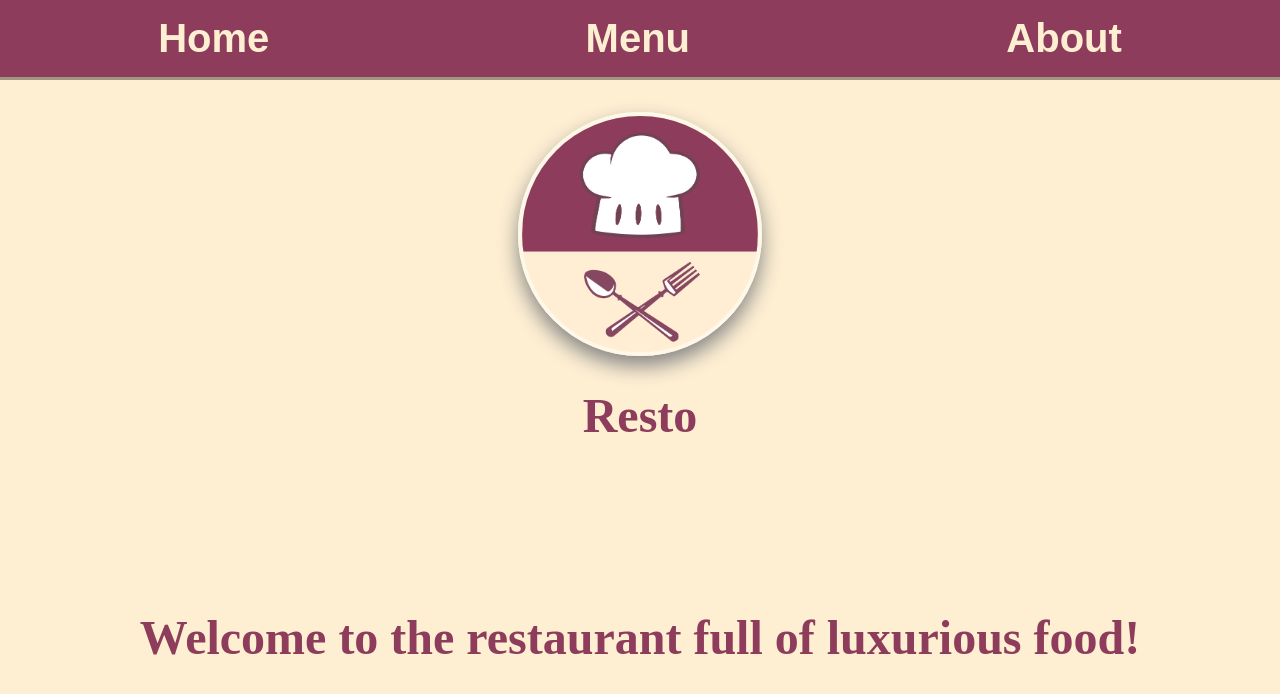
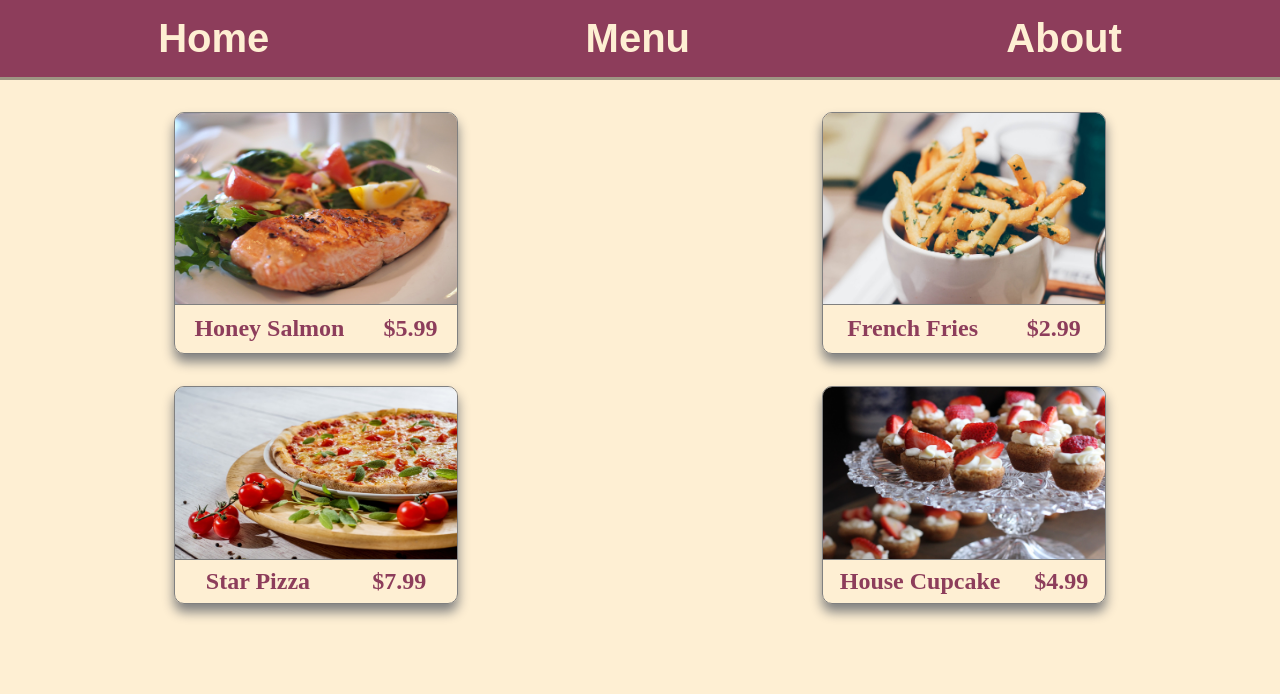
Before and after one commit to VerxMaxum/odin-restaurant, a website built with webpack: page src/index.html in a window 1280 px wide. Built offline with nearby package versions, Linux system fonts and the light colour scheme.

Commit message:
Style for menu page

```diff
--- /dev/null
+++ b/src/homePageLoader.js
@@ -0,0 +1,51 @@
+import './styles.css';
+import Logo from '../assets/logo.png'
+
+export function loadHome() {
+    const navBar = document.querySelector('nav');
+    const divContent = document.querySelector('div#content');
+
+    const homeButton = document.createElement('button');
+    const menuButton = document.createElement('button');
+    const aboutButton = document.createElement('button');
+
+    homeButton.classList.add('navbar-button');
+    menuButton.classList.add('navbar-button');
+    aboutButton.classList.add('navbar-button');
+
+    homeButton.textContent = 'Home';
+    menuButton.textContent = 'Menu';
+    aboutButton.textContent = 'About';
+
+    navBar.appendChild(homeButton);
+    navBar.appendChild(menuButton);
+    navBar.appendChild(aboutButton);
+
+    const logoWrapper = document.createElement('div');
+    const welcome = document.createElement('div');
+
+    logoWrapper.classList.add('logo-wrapper');
+    welcome.classList.add('welcome');
+
+    const logoContainer = document.createElement('div');
+    logoContainer.classList.add('logo-container');
+
+    const logo = new Image();
+    logo.src = Logo;
+    const resto = document.createElement('h1');
+    resto.textContent = 'Resto';
+
+    logoContainer.appendChild(logo);
+    logoContainer.appendChild(resto);
+
+    logoWrapper.appendChild(logoContainer);
+
+    const welcomeMsg = document.createElement('p');
+    welcomeMsg.classList.add('welcome-message');
+    welcomeMsg.textContent = 'Welcome to the restaurant full of luxurious food!';
+
+    welcome.appendChild(welcomeMsg);
+
+    divContent.appendChild(logoWrapper);
+    divContent.appendChild(welcome);
+}
--- a/src/index.html
+++ b/src/index.html
@@ -15,14 +15,43 @@
         </nav>
     </header>
     <div id="content">
-        <div class="logo-wrapper">
-            <div class="logo-container">
-                <img src="../assets/logo.png" alt="logo">
-                <h1>Resto</h1>
+        <div class="menu-container">
+            <div class="food-wrapper">
+                <div class="food-container">
+                    <img src="../assets/salmon.jpg" alt="salmon">
+                    <div class="food-info">
+                        <p class="food-name">Honey Salmon</p>
+                        <p class="price">$5.99</p>
+                    </div>
+                </div>
             </div>
-        </div>
-        <div class="welcome">
-            <p class="welcome-message">Welcome to the restaurant full of luxurious food!</p>
+            <div class="food-wrapper">
+                <div class="food-container">
+                    <img src="../assets/fries.jpg" alt="fried">
+                    <div class="food-info">
+                        <p class="food-name">French Fries</p>
+                        <p class="price">$2.99</p>
+                    </div>
+                </div>
+            </div>
+            <div class="food-wrapper">
+                <div class="food-container">
+                    <img src="../assets/pizza.jpg" alt="pizza">
+                    <div class="food-info">
+                        <p class="food-name">Star Pizza</p>
+                        <p class="price">$7.99</p>
+                    </div>
+                </div>
+            </div>
+            <div class="food-wrapper">
+                <div class="food-container">
+                    <img src="../assets/cupcake.jpg" alt="cupcake">
+                    <div class="food-info">
+                        <p class="food-name">House Cupcake</p>
+                        <p class="price">$4.99</p>
+                    </div>
+                </div>
+            </div>
         </div>
     </div>
 </body>
--- a/src/index.js
+++ b/src/index.js
@@ -1,51 +1,3 @@
-import './styles.css';
-import Logo from '../assets/logo.png'
+import loadHome from './homePageLoader.js';
 
-export function loadHome() {
-    const navBar = document.querySelector('nav');
-    const divContent = document.querySelector('div#content');
-
-    const homeButton = document.createElement('button');
-    const menuButton = document.createElement('button');
-    const aboutButton = document.createElement('button');
-
-    homeButton.classList.add('navbar-button');
-    menuButton.classList.add('navbar-button');
-    aboutButton.classList.add('navbar-button');
-
-    homeButton.textContent = 'Home';
-    menuButton.textContent = 'Menu';
-    aboutButton.textContent = 'About';
-
-    navBar.appendChild(homeButton);
-    navBar.appendChild(menuButton);
-    navBar.appendChild(aboutButton);
-
-    const logoWrapper = document.createElement('div');
-    const welcome = document.createElement('div');
-
-    logoWrapper.classList.add('logo-wrapper');
-    welcome.classList.add('welcome');
-
-    const logoContainer = document.createElement('div');
-    logoContainer.classList.add('logo-container');
-
-    const logo = new Image();
-    logo.src = Logo;
-    const resto = document.createElement('h1');
-    resto.textContent = 'Resto';
-
-    logoContainer.appendChild(logo);
-    logoContainer.appendChild(resto);
-
-    logoWrapper.appendChild(logoContainer);
-
-    const welcomeMsg = document.createElement('p');
-    welcomeMsg.classList.add('welcome-message');
-    welcomeMsg.textContent = 'Welcome to the restaurant full of luxurious food!';
-
-    welcome.appendChild(welcomeMsg);
-
-    divContent.appendChild(logoWrapper);
-    divContent.appendChild(welcome);
-}
+loadHome();
--- a/src/styles.css
+++ b/src/styles.css
@@ -90,3 +90,49 @@ nav > button:hover {
     font-weight: 600;
     color: #8D3D5B;
 }
+/* For menu */
+
+.menu-container {
+    display: grid;
+    grid-template-columns: 1fr 1fr;
+    grid-row-gap: 2rem;
+    grid-column-gap: 1rem;
+    padding-top: 2rem;
+}
+
+.food-container,
+.food-wrapper {
+    display: flex;
+    flex-direction: column;
+    align-items: center;
+}
+.food-container {
+    width: 45%;
+    height: 100%;
+    border-radius: 10px;
+    overflow: hidden;
+    border: 1px gray solid;
+    box-shadow: 0 8px 12px gray;
+}
+
+.food-container > img {
+    width: 100%;
+    height: 80%;
+    border-bottom: 1px gray solid;
+}
+
+.food-info {
+    display: flex;
+    width: 100%;
+    height: fit-content;
+    flex-direction: row;
+    justify-content: space-around;
+    align-items: center;
+    flex: 1 0 auto;
+}
+
+.food-info > p {
+    color: #8D3D5B;
+    font-weight: 600;
+    font-size: 1.5rem;
+}
```
Also changed, not shown: assets/cupcake.jpg (added), assets/fries.jpg (added), assets/pizza.jpg (added), assets/salmon.jpg (added), src/aboutPageLoader.js (added), src/menuPageLoader.js (added).
